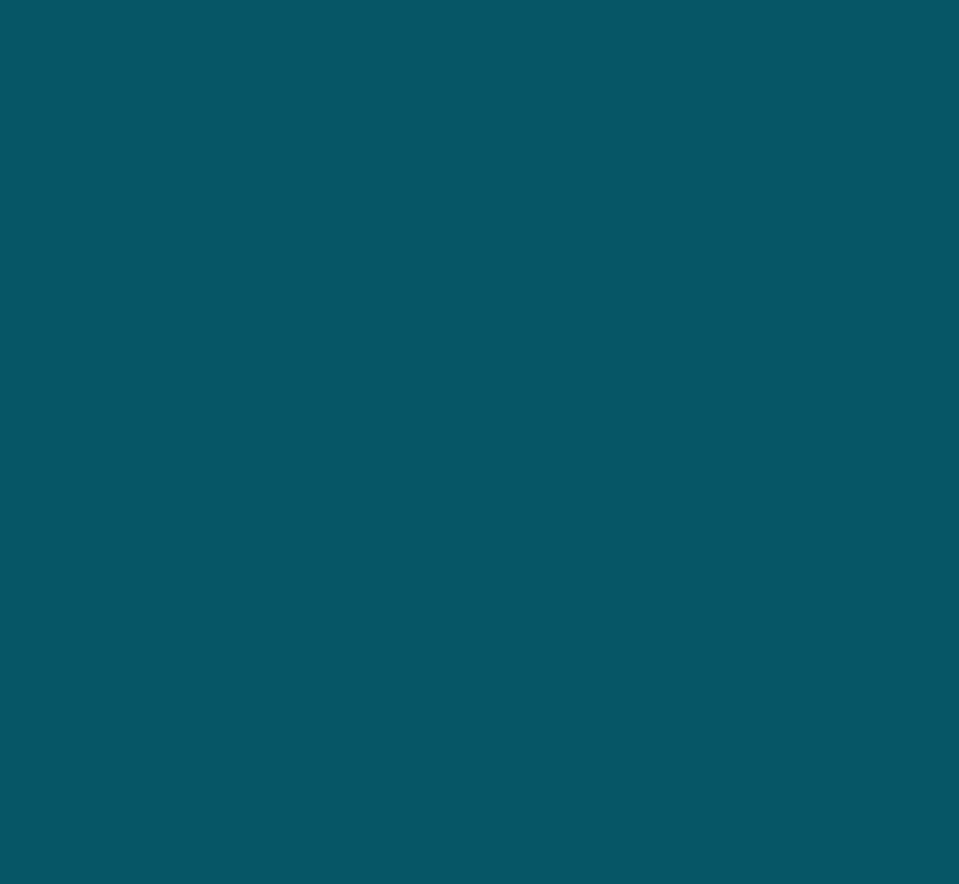
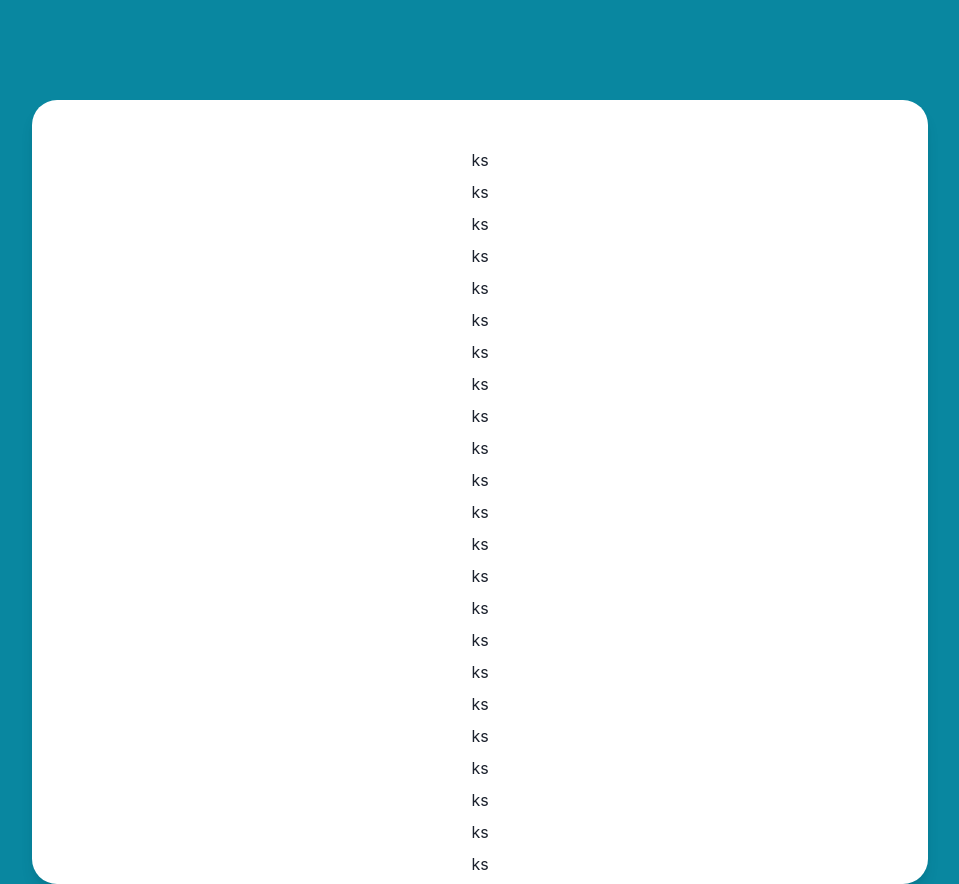
Before and after one commit to kk3939/radio-programs, a Next.js app: page /user/1 in a window 1280 px wide. Shown: the whole page, without its empty margins (160-1119 px from the left). Before the commit the page ends 800 px from the top, so only its background shows below. Built offline with nearby package versions, Linux system fonts and the light colour scheme; no server answers.

Commit message:
add: [id] pageのwrapper作成

```diff
--- a/src/pages/_app.tsx
+++ b/src/pages/_app.tsx
@@ -9,7 +9,7 @@ const theme = extendTheme({
   styles: {
     global: {
       body: {
-        backgroundColor: "cyan.900",
+        backgroundColor: "cyan.700",
       },
     },
   },
@@ -26,7 +26,7 @@ function MyApp({ Component, pageProps }: AppProps) {
       setUser(null);
     }
   });
-  console.log(user);
+
   return (
     <ChakraProvider theme={theme}>
       <UserContext.Provider value={user}>
--- a/src/pages/signIn.tsx
+++ b/src/pages/signIn.tsx
@@ -39,7 +39,7 @@ const SignIn: React.VFC = () => {
   return (
     <>
       <Box pos="relative">
-        <Box h="400px" w="100%" pos="absolute" top="150px" left="0">
+        <Box w="100%" pos="absolute" top="150px" left="0">
           <Flex align="center" justifyContent="center">
             <Box
               bg="white"
@@ -85,7 +85,7 @@ const SignIn: React.VFC = () => {
                     </Text>
                   </Center>
                   <Button
-                    colorScheme="cyan"
+                    colorScheme="blackAlpha"
                     mt={5}
                     color="white"
                     size="sm"
--- a/src/pages/user/[id].tsx
+++ b/src/pages/user/[id].tsx
@@ -3,12 +3,15 @@ import { useRouter } from "next/router";
 import {
   doc,
   DocumentData,
+  DocumentReference,
+  DocumentSnapshot,
   getDoc,
   QueryDocumentSnapshot,
 } from "firebase/firestore";
 import { db } from "../../../firebase";
 import { UserContext } from "../_app";
 import { UserDoc } from "../../types/global";
+import { Box, Center, Divider, Flex, SimpleGrid } from "@chakra-ui/react";
 
 const UserPage = () => {
   const router = useRouter();
@@ -32,17 +35,21 @@ const UserPage = () => {
           ): UserDoc => {
             const data = snapshot.data();
             return {
-              id: data.uid,
+              id: data.id,
               name: data.name,
               photoUrl: data.photoUrl,
               radios: data.radios,
             };
           },
         });
-        const userDocRef = doc(db, "users", userFromContext.uid).withConverter(
-          converter()
-        );
-        const userDocSnap = await getDoc(userDocRef);
+
+        const userDocRef: DocumentReference<UserDoc> = doc(
+          db,
+          "users",
+          userFromContext.uid
+        ).withConverter(converter());
+        const userDocSnap: DocumentSnapshot<UserDoc> = await getDoc(userDocRef);
+
         if (userDocSnap.exists()) {
           const data: UserDoc = userDocSnap.data();
           setUser(data);
@@ -51,9 +58,58 @@ const UserPage = () => {
           console.log("cannot fetch data!!!");
         }
       };
+      fetchUserDocs();
     }
   }, [userFromContext]);
-  return <div />;
+  return (
+    <>
+      <Box pos="relative">
+        <Box w="100%" pos="absolute" top="100px" left="0">
+          <Center>
+            <Box
+              align="center"
+              justifyContent="center"
+              bg="white"
+              w="70%"
+              borderRadius="25px"
+              pt={10}
+              pr={10}
+              pl={10}
+              boxShadow="lg"
+            >
+              <Center>
+                <SimpleGrid columns={1} spacing={2} pr={8} pl={8} pt={2} pb={2}>
+                  <h1>ks</h1>
+                  <h1>ks</h1>
+                  <h1>ks</h1>
+                  <h1>ks</h1>
+                  <h1>ks</h1>
+                  <h1>ks</h1>
+                  <h1>ks</h1>
+                  <h1>ks</h1>
+                  <h1>ks</h1>
+                  <h1>ks</h1>
+                  <h1>ks</h1>
+                  <h1>ks</h1>
+                  <h1>ks</h1>
+                  <h1>ks</h1>
+                  <h1>ks</h1>
+                  <h1>ks</h1>
+                  <h1>ks</h1>
+                  <h1>ks</h1>
+                  <h1>ks</h1>
+                  <h1>ks</h1>
+                  <h1>ks</h1>
+                  <h1>ks</h1>
+                  <h1>ks</h1>
+                </SimpleGrid>
+              </Center>
+            </Box>
+          </Center>
+        </Box>
+      </Box>
+    </>
+  );
 };
 
 export default UserPage;
```
